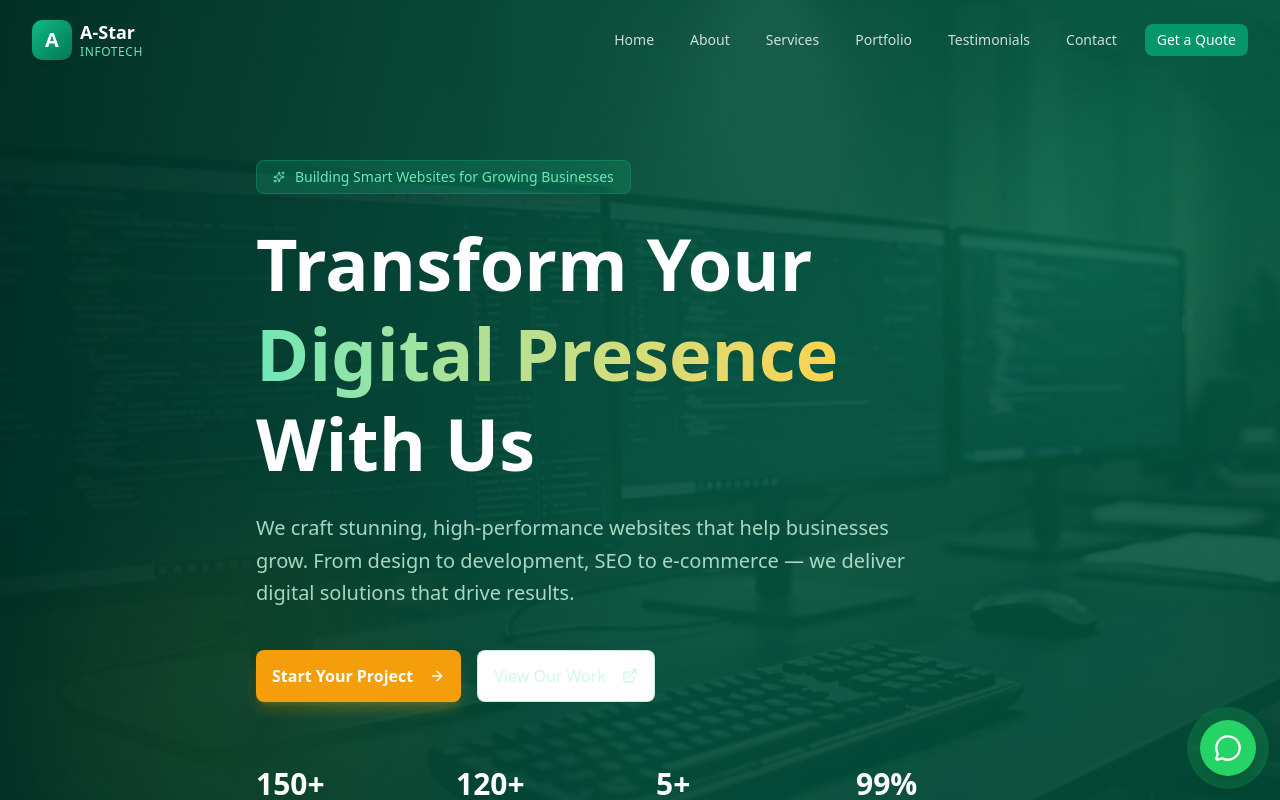
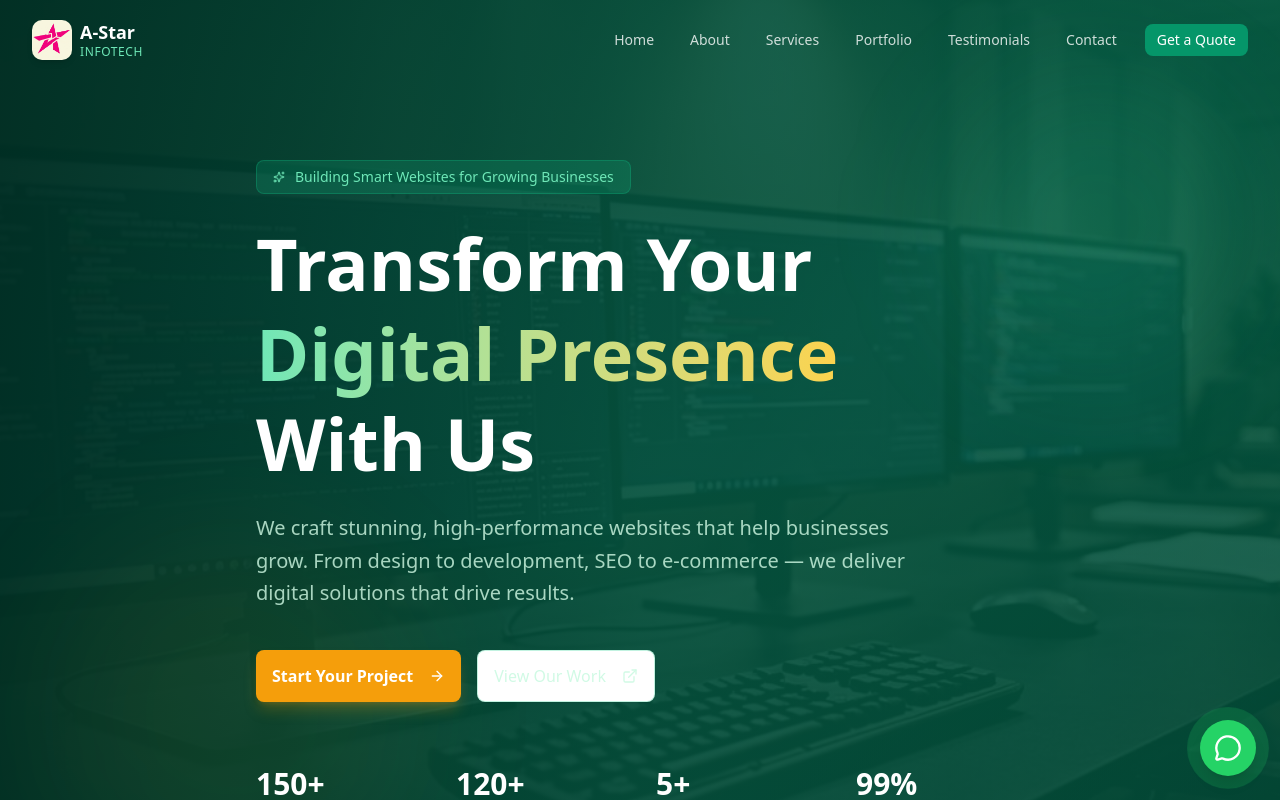
Before and after one commit to karansingh-hash/astar-infotech, a Next.js app: page / in a window 1280 px wide. Shown: the top 800 px of the page. Built offline with nearby package versions, Linux system fonts and the light colour scheme; a web font is replaced by a local one.

Commit message:
85a8ad65-4162-4d7d-9329-278a3e23ebea

```diff
--- a/src/app/layout.tsx
+++ b/src/app/layout.tsx
@@ -29,7 +29,7 @@ export const metadata: Metadata = {
   ],
   authors: [{ name: "A-Star Infotech" }],
   icons: {
-    icon: "/logo.svg",
+    icon: "/logo.png",
   },
   openGraph: {
     title: "A-Star Infotech | Building Smart Websites for Growing Businesses",
--- a/src/app/page.tsx
+++ b/src/app/page.tsx
@@ -356,9 +356,11 @@ export default function Home() {
           <div className="flex items-center justify-between h-16 sm:h-20">
             {/* Logo */}
             <a href="#home" className="flex items-center gap-2 group">
-              <div className="w-9 h-9 sm:w-10 sm:h-10 rounded-lg bg-gradient-to-br from-emerald-500 to-emerald-700 flex items-center justify-center shadow-md group-hover:shadow-lg transition-shadow">
-                <span className="text-white font-bold text-lg sm:text-xl">A</span>
-              </div>
+              <img
+                src="/logo.png"
+                alt="A-Star Infotech Logo"
+                className="w-9 h-9 sm:w-10 sm:h-10 rounded-lg object-contain shadow-md group-hover:shadow-lg transition-shadow"
+              />
               <div className="flex flex-col">
                 <span
                   className={`font-bold text-base sm:text-lg leading-tight transition-colors ${
@@ -1289,9 +1291,11 @@ export default function Home() {
             {/* Brand */}
             <div className="sm:col-span-2 lg:col-span-1">
               <div className="flex items-center gap-2 mb-4">
-                <div className="w-9 h-9 rounded-lg bg-gradient-to-br from-emerald-400 to-emerald-600 flex items-center justify-center">
-                  <span className="text-white font-bold text-lg">A</span>
-                </div>
+                <img
+                  src="/logo.png"
+                  alt="A-Star Infotech Logo"
+                  className="w-9 h-9 rounded-lg object-contain"
+                />
                 <div>
                   <div className="font-bold text-white text-lg leading-tight">
                     A-Star
```
Also changed, not shown: public/logo.png (added), upload/file_00000000fd0071fa85b9fc128a0cc27d.png (added).
